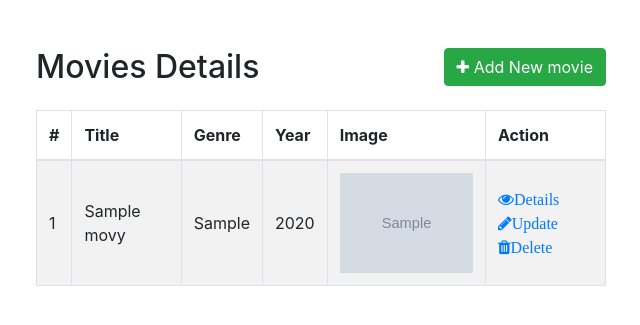
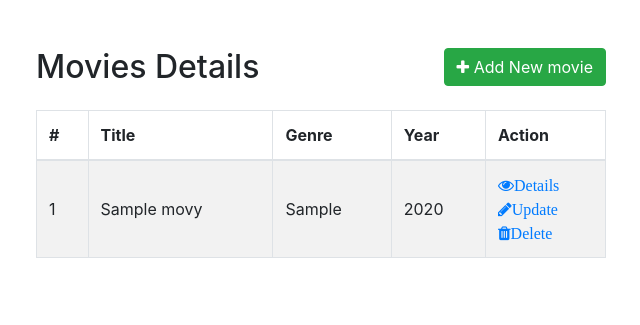
Before and after one commit to CMohamed/php-app, a PHP site: page /movies.php in a window 1280 px wide. Shown: the top 325 px of the page, without its empty margins (319-959 px from the left). Run offline with PHP 8.4, Linux system fonts and the light colour scheme; tables that the repository leaves empty or names only in its code hold one stand-in row (values such as "Sample post"); grey boxes marked "Sample" are stand-in pictures.

Commit message:
feat postpone image for next time

```diff
--- a/actions/update_movie.php
+++ b/actions/update_movie.php
@@ -53,7 +53,7 @@ if(isset($_POST["id"]) && !empty($_POST["id"])){
     // Check input errors before inserting in database
     if(empty($title_err) && empty($genre_err) && empty($year_err)){
         // Prepare an update statement
-        $sql = "UPDATE movies SET title=?, genre=?, year=?, image=? WHERE id=?";
+        $sql = "UPDATE movies SET title=?, genre=?, year=? WHERE id=?";
 
         if($stmt = mysqli_prepare($link, $sql)){
             // Bind variables to the prepared statement as parameters
--- a/movies.php
+++ b/movies.php
@@ -47,7 +47,7 @@
                         echo "<th>Title</th>";
                         echo "<th>Genre</th>";
                         echo "<th>Year</th>";
-                        echo "<th>Image</th>";
+                        // echo "<th>Image</th>";
                         echo "<th>Action</th>";
                         echo "</tr>";
                         echo "</thead>";
@@ -58,7 +58,7 @@
                             echo "<td style='vertical-align: middle' >" . $row['title'] . "</td>";
                             echo "<td style='vertical-align: middle' >" . $row['genre'] . "</td>";
                             echo "<td style='vertical-align: middle' >" . $row['year'] . "</td>";
-                            echo "<td style='vertical-align: middle' ><img style='height: 100px' src='" . $row['image'] . "' /></td>";
+                            // echo "<td style='vertical-align: middle' ><img style='height: 100px' src='" . $row['image'] . "' /></td>";
                             echo "<td style='vertical-align: middle' >";
                             echo "<div style='display: flex; flex-direction: column'>";
                             echo '<a href="actions/read_movie.php?id='. $row['id'] .'" class="mr-3" title="View Record" data-toggle="tooltip"><span class="fa fa-eye">Details</span></a>';
```
